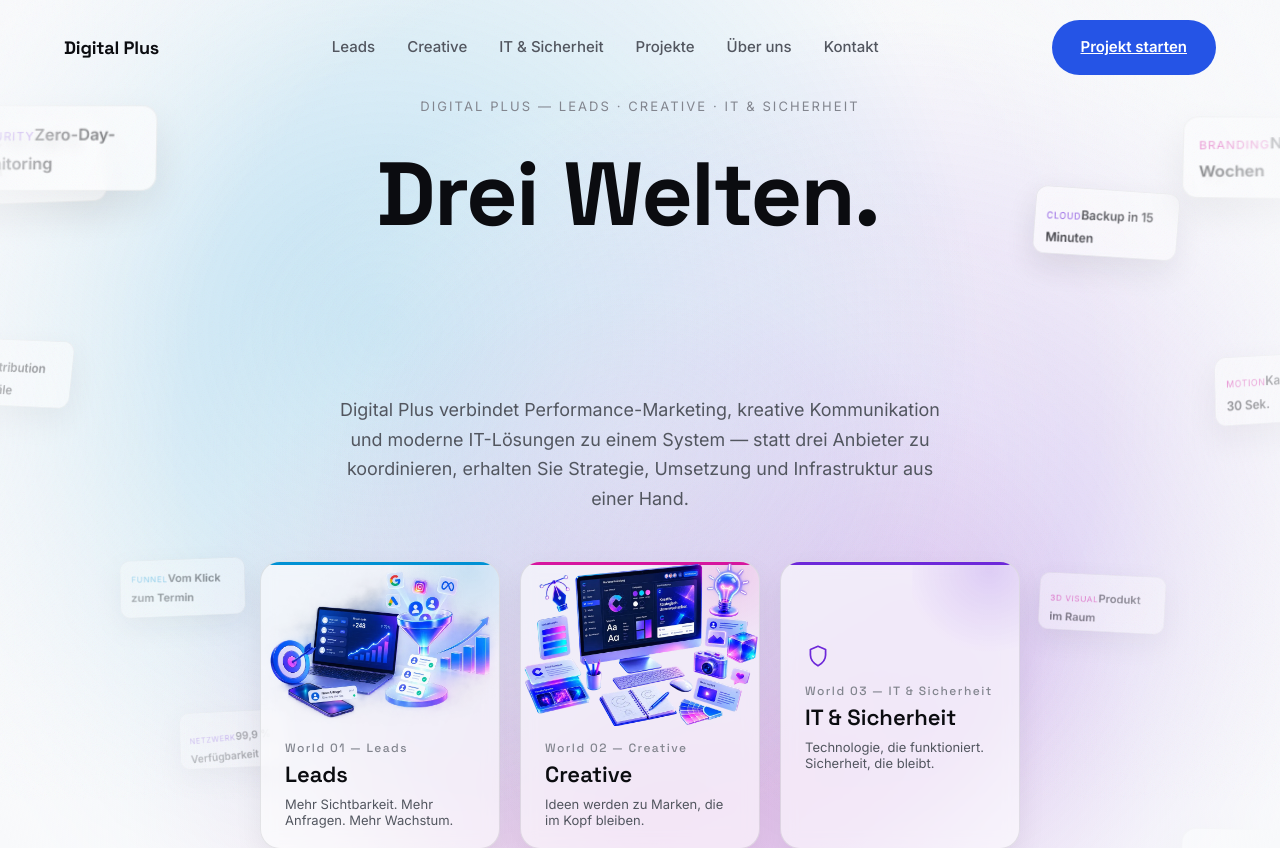
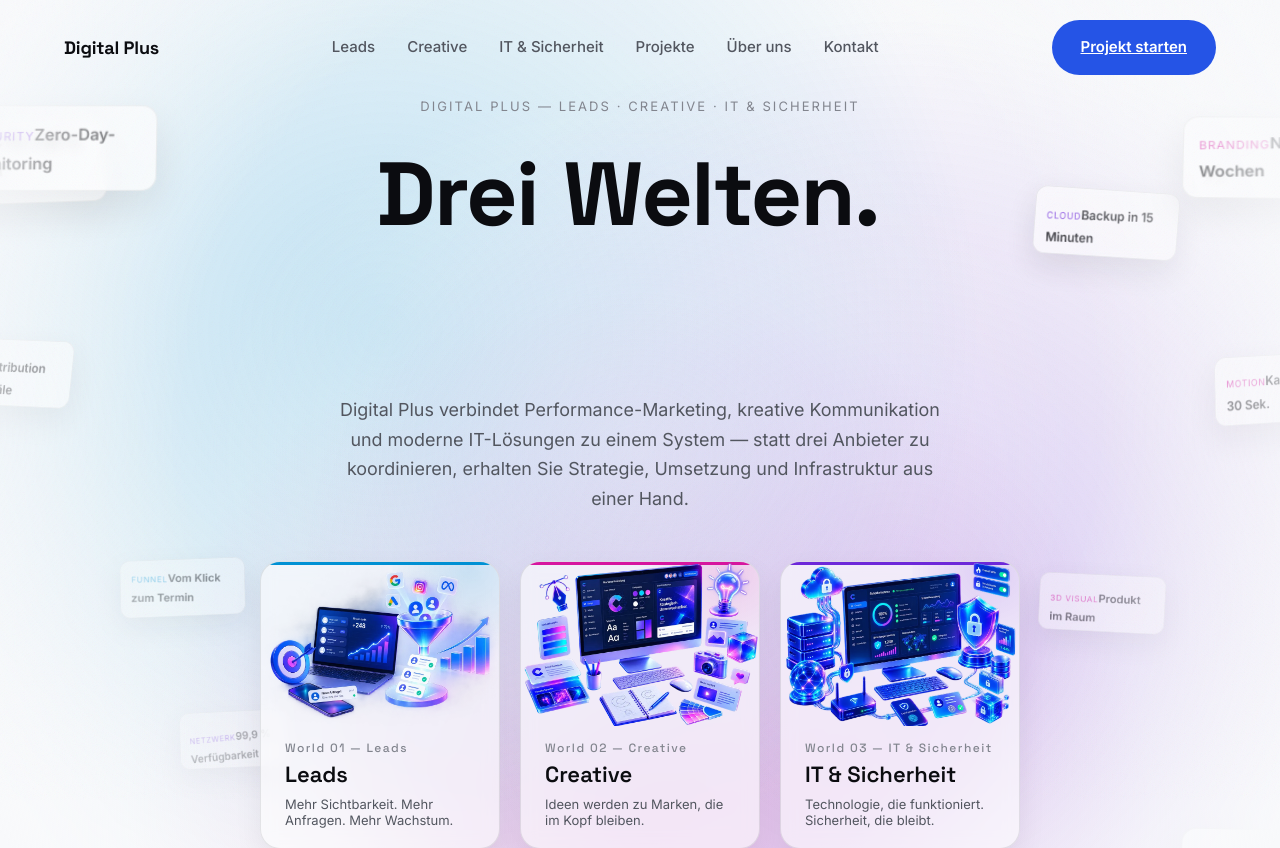
Before and after one commit to DigitalplusGmbH/Skills, a Next.js app in the folder digital-plus/: page / in a window 1280 px wide. Shown: the top 848 px of the page. Built offline with nearby package versions, Linux system fonts and the light colour scheme.

Commit message:
Use real illustration for the IT & Sicherheit card in the hero selector
Completes the set: all three world cards now show the user-provided
3D illustrations (security dashboard, servers, network) instead of
line icons.

```diff
--- a/digital-plus/components/hero/Hero.tsx
+++ b/digital-plus/components/hero/Hero.tsx
@@ -19,6 +19,7 @@ if (typeof window !== 'undefined') {
 const WORLD_IMAGES: Partial<Record<string, string>> = {
   leads: '/images/world-leads.webp',
   creative: '/images/world-creative.webp',
+  it: '/images/world-it.webp',
 };
 
 function SplitWords({ text }: { text: string }) {
```
Also changed, not shown: digital-plus/public/images/world-it.webp (added).
